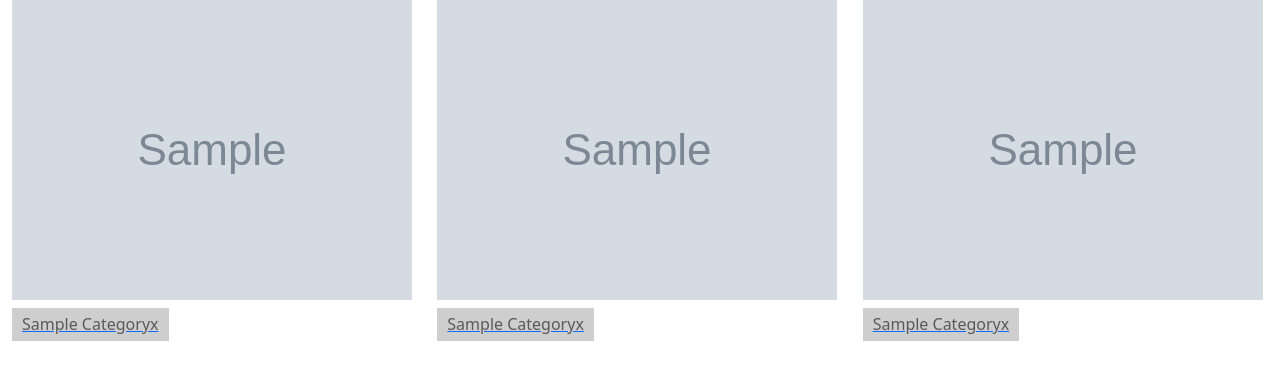
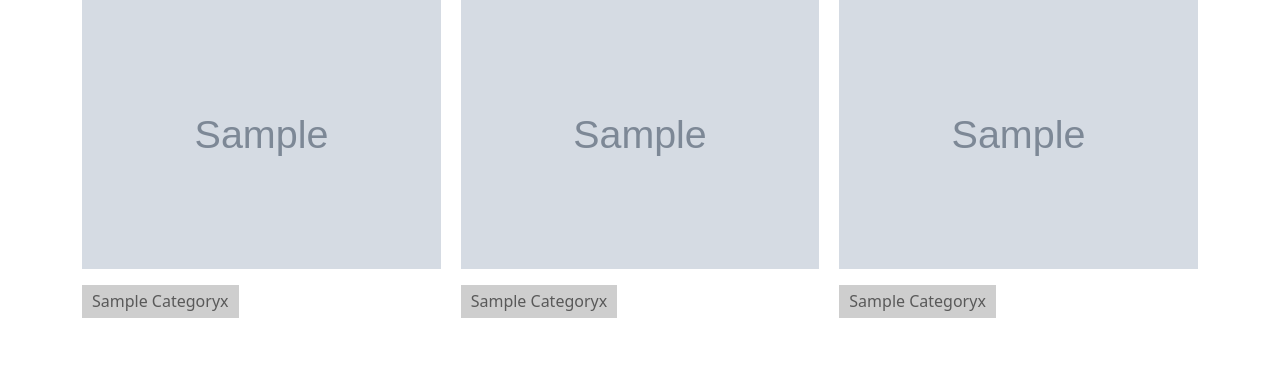
Before and after one commit to Lyonsmasawa/Gallery-X, a Django app: template photos/templates/photos/gallery.html in a window 1280 px wide. Shown: the part 56-436 px from the top of the page. Run offline with Django 3.2, Linux system fonts and the light colour scheme; the template is opened without the code that fills it: most values are stand-ins (such as "Sample title", 1, 10 or a date in 2020); grey boxes marked "Sample" are stand-in pictures; some libraries are stand-ins or nearby versions.

Commit message:
style view

```diff
--- a/photos/templates/photos/gallery.html
+++ b/photos/templates/photos/gallery.html
@@ -22,14 +22,14 @@
 
 <body>
     {% include 'photos/navbar.html' %}
-    <div class="container-fluid">
+    <div class="container">
         <div class="views">
             <div class="rowOne">
                 {% for image in rowOne %}
                 <a href="{% url 'image' image.id %}">
                     <img src="{{image.image.url}}" class="img-style img-fluid" alt="...">
-                    <h6 class="text-center h6class my-2">{{image.image_category.categoryx}}</h6>
                 </a>
+                <h6 class="text-center h6class my-3">{{image.image_category.categoryx}}</h6>
                 {% empty %}
                 <h4>No Images Yet</h4>
                 {% endfor %}
@@ -38,8 +38,8 @@
                 {% for image in rowTwo %}
                 <a href="{% url 'image' image.id %}">
                     <img src="{{image.image.url}}" class="img-style img-fluid" alt="...">
-                    <h6 class="text-center h6class my-2">{{image.image_category.categoryx}}</h6>
                 </a>
+                <h6 class="text-center h6class my-3">{{image.image_category.categoryx}}</h6>
                 {% empty %}
                 <h4>No Images Yet</h4>
                 {% endfor %}
@@ -48,8 +48,8 @@
                 {% for image in rowThree %}
                 <a href="{% url 'image' image.id %}">
                     <img src="{{image.image.url}}" class="img-style img-fluid" alt="...">
-                    <h6 class="text-center h6class my-2">{{image.image_category.categoryx}}</h6>
                 </a>
+                <h6 class="text-center h6class my-3">{{image.image_category.categoryx}}</h6>
                 {% empty %}
                 <h4>No Images Yet</h4>
                 {% endfor %}
```
